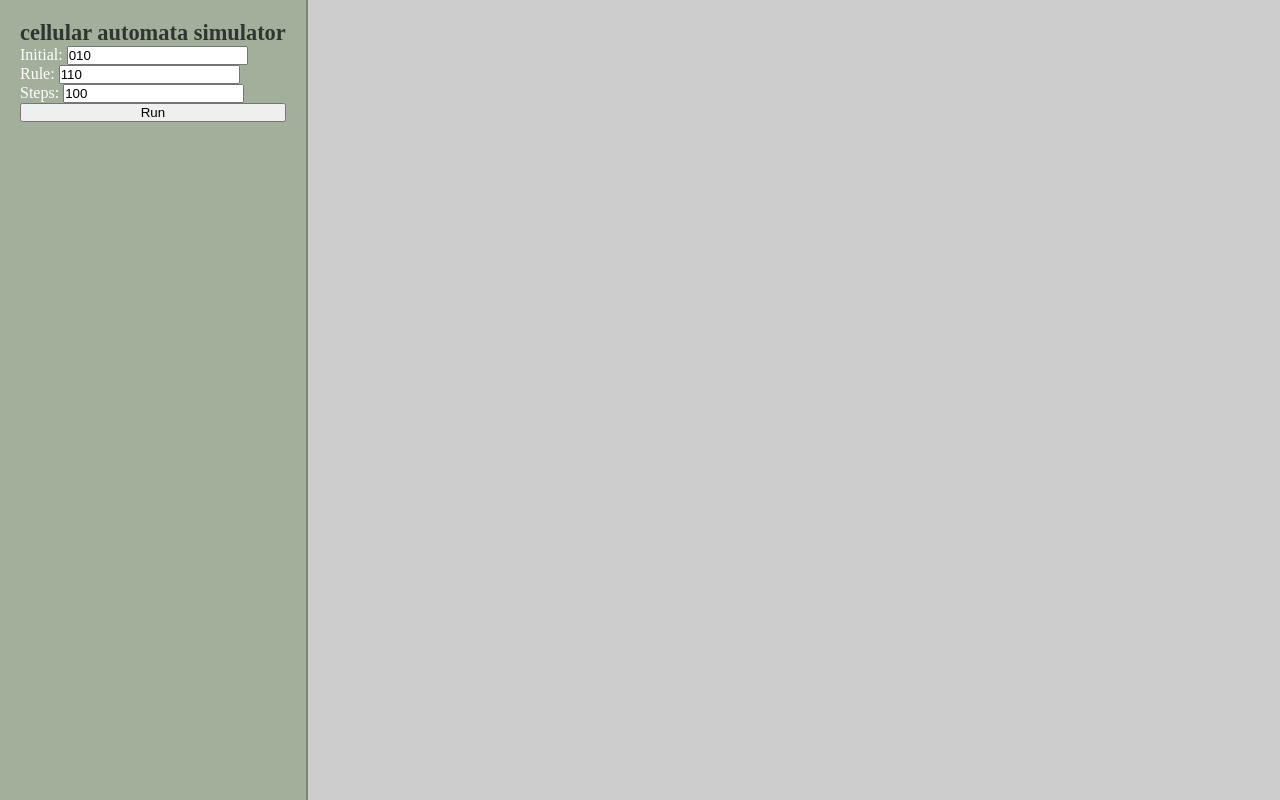
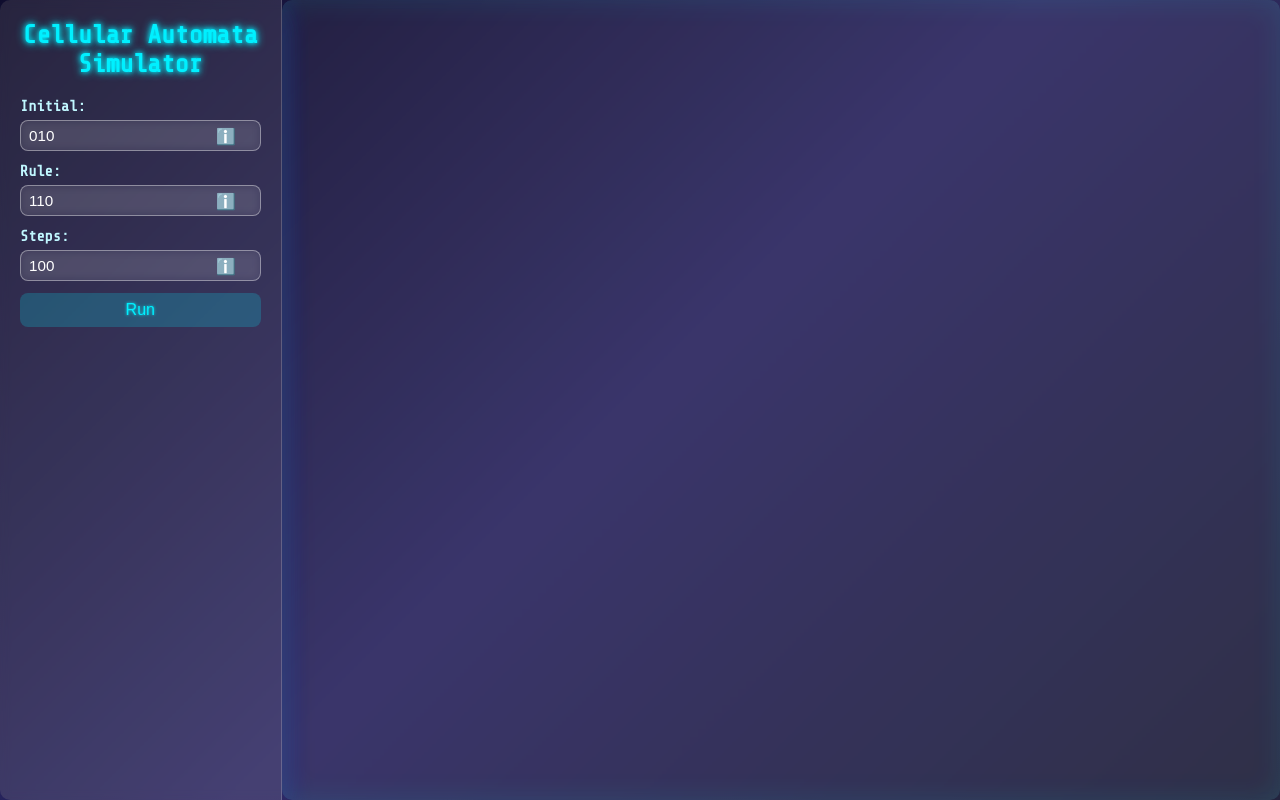
Before and after one commit to TheWN/one-dimensional-simulator, a Django app: template rule110/simulator/templates/rule110.html in a window 1280 px wide. Run offline with Django 5.2, Linux system fonts and the light colour scheme; the template is opened without the code that fills it, so the values that code supplies are empty.

Commit message:
transfiguration

```diff
--- a/rule110/simulator/static/simulator/css/style.css
+++ b/rule110/simulator/static/simulator/css/style.css
@@ -1,3 +1,4 @@
+/* Reset */
 * {
   margin: 0;
   padding: 0;
@@ -8,49 +9,173 @@ html,
 body {
   height: 100%;
   width: 100%;
+  font-family: "Share Tech Mono", monospace;
+  background: linear-gradient(135deg, #0f0c29, #302b63, #24243e);
   overflow: hidden;
-  font-family: "Times New Roman", Times, serif;
+  color: #fff;
 }
 
+/* Wrapper layout */
 #wrapper {
   display: flex;
   height: 100vh;
   width: 100vw;
+  backdrop-filter: blur(5px);
 }
 
+/* Sidebar */
 #sidebar {
-  width: 20٪;
-  background-color: #a2af9b;
-  color: #fff;
+  width: 22%;
+  background: rgba(255, 255, 255, 0.1); /* شیشه‌ای */
+  border-right: 1px solid rgba(255, 255, 255, 0.2);
   padding: 20px;
-  border-right: 2px solid #798775;
+  display: flex;
+  flex-direction: column;
+  gap: 20px;
+  backdrop-filter: blur(10px);
+  box-shadow: 0 8px 32px 0 rgba(31, 38, 135, 0.37);
+  border-radius: 10px 0 0 10px;
 }
 
 #sidebar h1 {
-  font-size: 1.4rem;
-  color: #2f352f;
+  font-size: 1.6rem;
+  text-align: center;
+  color: #00f0ff;
+  text-shadow: 0 0 5px #00f0ff, 0 0 10px #00f0ff;
 }
 
+#controls {
+  display: flex;
+  flex-direction: column;
+  gap: 12px;
+}
+
+.control-group {
+  display: flex;
+  flex-direction: column;
+  gap: 5px;
+}
+
+label {
+  font-weight: bold;
+  font-size: 0.95rem;
+  color: #c0f7ff;
+}
+
+input[type="text"],
+input[type="number"] {
+  padding: 6px 8px;
+  border-radius: 8px;
+  border: 1px solid rgba(255, 255, 255, 0.4);
+  background: rgba(255, 255, 255, 0.05);
+  color: #fff;
+  font-size: 0.95rem;
+  backdrop-filter: blur(5px);
+}
+
+input[type="text"]::placeholder,
+input[type="number"]::placeholder {
+  color: #a0e5ff;
+}
+
+/* برای Chrome, Safari, Edge */
+input[type="number"]::-webkit-inner-spin-button,
+input[type="number"]::-webkit-outer-spin-button {
+  -webkit-appearance: none;
+  margin: 0;
+}
+
+/* برای Firefox */
+input[type="number"] {
+  -moz-appearance: textfield;
+  appearance: textfield;
+}
+
+button {
+  padding: 8px 12px;
+  font-size: 1rem;
+  background: rgba(0, 240, 255, 0.2);
+  color: #00f0ff;
+  border: none;
+  border-radius: 8px;
+  cursor: pointer;
+  transition: all 0.3s ease;
+  text-shadow: 0 0 3px #00f0ff;
+}
+
+button:hover {
+  background: rgba(0, 240, 255, 0.5);
+  box-shadow: 0 0 20px #00f0ff;
+}
+
+/* Grid */
 #grid {
   flex-grow: 1;
   display: grid;
-  gap: 1px;
-  background-color: #ccc;
-  overflow: scroll;
+  gap: 2px;
+  overflow: auto;
+  padding: 20px;
+  background: rgba(255, 255, 255, 0.05);
+  backdrop-filter: blur(5px);
+  border-radius: 10px;
+  box-shadow: inset 0 0 30px rgba(0, 255, 255, 0.1);
+  z-index: 1;
 }
 
 .cell {
   aspect-ratio: 1 / 1;
   width: 100%;
-  background-color: #faf9ee;
-  border: 1px solid #00000030;
+  background: rgba(255, 255, 255, 0.1);
+  border: 1px solid rgba(0, 255, 255, 0.2);
+  transition: all 0.3s ease;
 }
 
 .cell.active {
-  background-color: #000;
+  background: rgba(0, 255, 255, 0.7);
+  box-shadow: 0 0 5px #00f0ff;
 }
 
-#controls {
-  display: flex;
-  flex-flow: column;
+.tooltip {
+  position: absolute;
+  right: 25px;
+  top: 50%;
+  transform: translateY(-50%);
+  cursor: pointer;
+  z-index: 9999;
 }
+
+.tooltiptext {
+  visibility: hidden;
+  width: 100px;
+
+  background-color: rgba(0, 0, 0, 0.8);
+  color: #fff;
+  text-align: center;
+  padding: 8px 5px;
+  border-radius: 6px;
+  position: absolute;
+  z-index: 10000;
+  bottom: 125%;
+  left: 50%;
+  transform: translateX(-50%);
+  opacity: 0;
+  transition: opacity 0.8s;
+  font-size: 14px;
+}
+
+.tooltip:hover .tooltiptext {
+  visibility: visible;
+  opacity: 1;
+}
+
+.input-wrapper {
+  position: relative;
+  display: inline-block;
+  width: 100%;
+}
+
+.input-wrapper input {
+  width: 100%;
+  padding-right: 25px; /* جا برای ℹ️ */
+  box-sizing: border-box;
+}
--- a/rule110/simulator/static/simulator/js/script.js
+++ b/rule110/simulator/static/simulator/js/script.js
@@ -1,68 +1,134 @@
-const cellSize = 20;
-const cellGap = 1;
+const cellSize = 20; // اندازه هر سلول به پیکسل
+const cellGap = 1; // فاصله بین سلول‌ها
 
-//centerlize pattern
+let generations = []; // نگهداری وضعیت تمام نسل‌ها در JS
+let ruleset = []; // نگهداری آرایه باینری قانون فعلی (Rule)
+
+// تابع برای وسط‌چین کردن الگوی اولیه در تعداد ستون‌ها
 function centerPattern(pattern, totalCols) {
-  const patternArr = pattern.trim().split("").map(Number);
-  const result = Array(totalCols).fill(0);
-  const start = Math.floor((totalCols - patternArr.length) / 2);
+  const patternArr = pattern.trim().split("").map(Number); // تبدیل رشته به آرایه اعداد
+  const result = Array(totalCols).fill(0); // آرایه کل ستون‌ها با 0 پر می‌کنیم
+  const start = Math.floor((totalCols - patternArr.length) / 2); // محاسبه نقطه شروع وسط
   patternArr.forEach((bit, i) => {
-    result[start + i] = bit;
+    result[start + i] = bit; // قرار دادن الگو در وسط آرایه
   });
-  return result.join("");
+  return result.join(""); // برگرداندن رشته‌ی نهایی
 }
 
-//fetch
+// تابع Partial Update برای بروزرسانی سلول‌ها بعد از کلیک
+function partialUpdate(row, col) {
+  const rows = generations.length;
+  const cols = generations[0].length;
+
+  // محاسبه نسل‌های بعدی برای سلول کلیک شده و همسایه‌های آن
+  for (let r = row; r < rows - 1; r++) {
+    const current = generations[r];
+    const next = [...generations[r + 1]]; // کلون نسل بعدی برای تغییر
+
+    for (let c = 0; c < cols; c++) {
+      const left = current[(c - 1 + cols) % cols]; // سلول چپ (حلقه‌ای)
+      const center = current[c]; // سلول وسط
+      const right = current[(c + 1) % cols]; // سلول راست
+      const index = 7 - (left * 4 + center * 2 + right); // محاسبه ایندکس ruleset
+      next[c] = ruleset[index]; // بروزرسانی نسل بعد
+    }
+
+    generations[r + 1] = next; // ذخیره نسل بعدی
+    col = col; // سلول اصلی ثابت میمونه (برای گسترش بعدی)
+  }
+
+  // رندر مجدد سلول‌های affected در DOM
+  const grid = document.getElementById("grid");
+  const totalCols = generations[0].length;
+
+  for (let r = row + 1; r < generations.length; r++) {
+    for (
+      let c = Math.max(0, col - (r - row));
+      c <= Math.min(totalCols - 1, col + (r - row));
+      c++
+    ) {
+      const div = grid.children[r * totalCols + c]; // گرفتن div مربوطه
+      if (generations[r][c] === 1) div.classList.add("active");
+      else div.classList.remove("active");
+    }
+  }
+}
+
+// تابع اصلی برای fetch گرفتن داده‌ها و render کردن گرید
 async function fetchAndRenderRule110() {
   const grid = document.getElementById("grid");
-  grid.innerHTML = "";
+  grid.innerHTML = ""; // پاک کردن گرید قبلی
 
   const gridWidth = grid.clientWidth;
   const gridHeight = grid.clientHeight;
 
-  const cols = Math.floor(gridWidth / (cellSize + cellGap)) * 10;
-  const rows = Math.floor(gridHeight / (cellSize + cellGap));
+  const cols = Math.floor(gridWidth / (cellSize + cellGap)) * 10; // محاسبه تعداد ستون‌ها
+  const rows = Math.floor(gridHeight / (cellSize + cellGap)); // محاسبه تعداد ردیف‌ها
 
   const inputPattern = document.getElementById("initialInput").value.trim();
-  const rule = parseInt(document.getElementById("ruleInput").value);
+  const ruleNumber = parseInt(document.getElementById("ruleInput").value);
   const stepsInput = parseInt(document.getElementById("stepsInput").value);
   const steps = isNaN(stepsInput) ? rows - 1 : stepsInput;
 
   const initialStr = centerPattern(inputPattern, cols);
 
+  // ارسال درخواست به API و گرفتن نسل‌ها
   const response = await fetch("/api/rule110/", {
     method: "POST",
     headers: { "Content-Type": "application/json" },
     body: JSON.stringify({
       initial: initialStr,
-      rule: rule,
+      rule: ruleNumber,
       steps: steps,
     }),
   });
 
   const data = await response.json();
-  const generations = data.generations;
+  generations = data.generations; // ذخیره تمام نسل‌ها
+  ruleset = decimalToBinaryList(ruleNumber); // ذخیره ruleset برای Partial Update
 
+  // تنظیم grid CSS
   grid.style.gridTemplateColumns = `repeat(${cols}, ${cellSize}px)`;
   grid.style.gridTemplateRows = `repeat(${rows}, ${cellSize}px)`;
 
-  generations.forEach((row) => {
-    row.forEach((cell) => {
+  // ساخت سلول‌ها و اضافه کردن قابلیت کلیک
+  generations.forEach((row, rowIndex) => {
+    row.forEach((cell, colIndex) => {
       const div = document.createElement("div");
       div.classList.add("cell");
-      if (cell === 1) div.classList.add("active");
 
-      // اضافه کردن قابلیت کلیک برای تغییر رنگ سلول
+      // فعال کردن سلول با animation تاخیر دار
+      if (cell === 1) {
+        setTimeout(
+          () => div.classList.add("active"),
+          rowIndex * 50 + colIndex * 5
+        );
+      }
+
+      // listener برای کلیک روی سلول
       div.addEventListener("click", () => {
-        div.classList.toggle("active");
+        generations[rowIndex][colIndex] =
+          generations[rowIndex][colIndex] === 1 ? 0 : 1; // toggle state
+        div.classList.toggle("active"); // toggle ظاهر
+
+        partialUpdate(rowIndex, colIndex); // بروزرسانی نسل‌های بعدی
       });
 
-      grid.appendChild(div);
+      grid.appendChild(div); // اضافه کردن سلول به DOM
     });
   });
+
+  // وسط چین افقی گرید
+  grid.scrollLeft = (grid.scrollWidth - grid.clientWidth) / 2;
 }
 
+// تبدیل عدد Rule به آرایه 8 بیتی برای محاسبات
+function decimalToBinaryList(n) {
+  return [...n.toString(2).padStart(8, "0")].map(Number);
+}
+
+// وقتی سایز پنجره تغییر کرد، دوباره رندر کن با debounce
 window.onresize = () => {
   clearTimeout(window._resizeTimeout);
-  window._resizeTimeout = setTimeout(fetchAndRenderRule110, 5);
+  window._resizeTimeout = setTimeout(fetchAndRenderRule110, 100);
 };
--- a/rule110/simulator/templates/rule110.html
+++ b/rule110/simulator/templates/rule110.html
@@ -2,10 +2,14 @@
 
 <!DOCTYPE html>
 <html lang="en">
-  <html>
   <head>
     <meta charset="UTF-8" />
     <title>Rule 110 simulation</title>
+    <link
+      href="https://fonts.googleapis.com/css2?family=Share+Tech+Mono&display=swap"
+      rel="stylesheet"
+    />
+
     <link rel="stylesheet" href="{% static 'simulator/css/style.css' %}" />
     <script src="{% static 'simulator/js/script.js' %}"></script>
     <!-- <link rel="icon" type="image/x-icon" href="/images/favicon.ico">  -->
@@ -13,33 +17,55 @@
 
   <body>
     <div id="wrapper">
-        <div id="sidebar">
-          <h1 style="font-family: 'Times New Roman', Times, serif">
-            cellular automata simulator
-          </h1>
+      <!-- Sidebar -->
+      <aside id="sidebar">
+        <h1>Cellular Automata Simulator</h1>
         <div id="controls">
-            <div>
-              <label
-                >Initial: <input type="text" id="initialInput" value="010"
-              /></label>
+          <div class="control-group">
+            <label for="initialInput">Initial:</label>
+            <div class="input-wrapper">
+              <input type="text" id="initialInput" value="010" />
+              <span class="tooltip"
+                >ℹ️
+                <span class="tooltiptext">
+                  الگوی اولیه سلول‌ها: 0=خاموش، 1=روشن. مثلا: 010
+                </span>
+              </span>
             </div>
-            <div>
-              <label
-                >Rule: <input type="number" id="ruleInput" value="110"
-              /></label>
           </div>
-            <div>
-              <label
-                >Steps: <input type="number" id="stepsInput" value="100"
-              /></label>
+
+          <div class="control-group">
+            <label for="ruleInput">Rule:</label>
+            <div class="input-wrapper">
+              <input type="number" id="ruleInput" value="110" />
+              <span class="tooltip"
+                >ℹ️
+                <span class="tooltiptext">
+                  قانون اتوماتا مانند 90، 30 یا 110
+                </span>
+              </span>
+            </div>
+          </div>
+
+          <div class="control-group">
+            <label for="stepsInput">Steps:</label>
+            <div class="input-wrapper">
+              <input type="number" id="stepsInput" value="100" />
+              <span class="tooltip"
+                >ℹ️
+                <span class="tooltiptext">
+                  تعداد دفعات تکرار حداکثر تا عدد 100
+                </span>
+              </span>
+            </div>
           </div>
 
           <button onclick="fetchAndRenderRule110()">Run</button>
         </div>
-        </div>
+      </aside>
 
+      <!-- Grid -->
       <div id="grid"></div>
     </div>
   </body>
 </html>
-</html>
```
Also changed, not shown: rule110/simulator/views.py (+11 -10 lines). Lines whose indentation alone changed are shown as unchanged.
